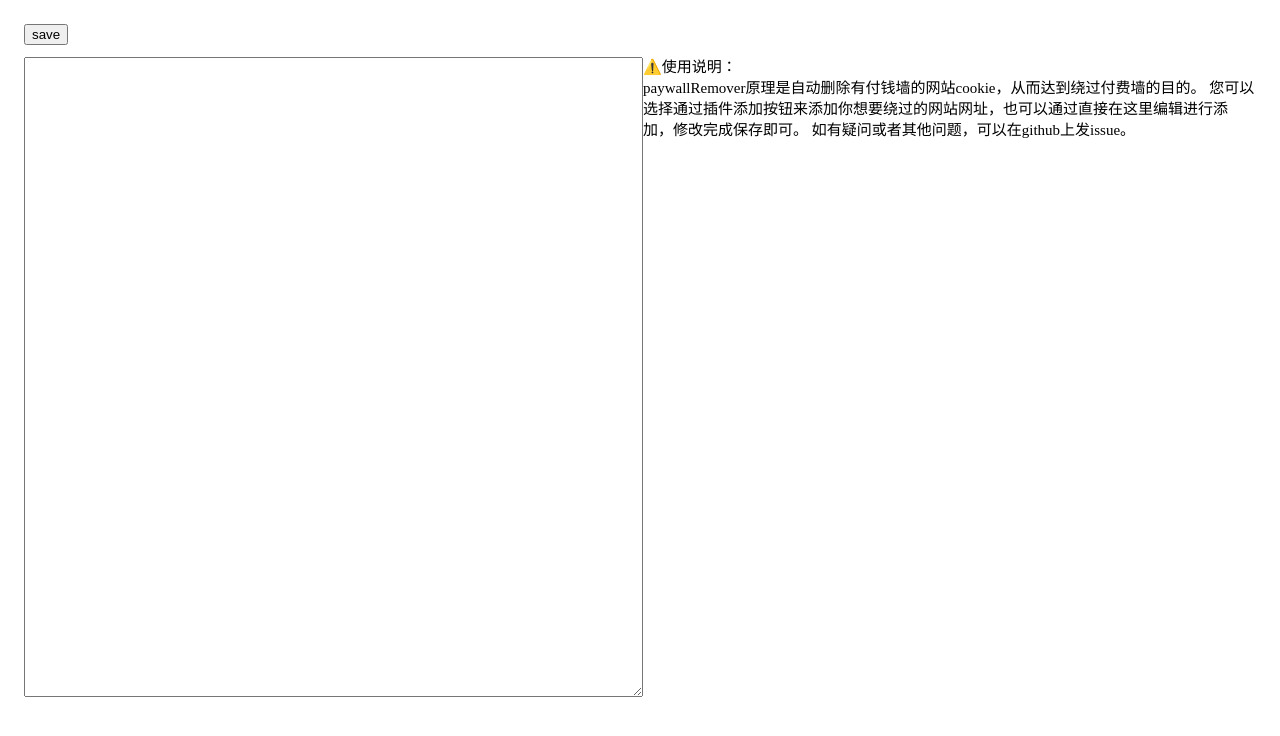
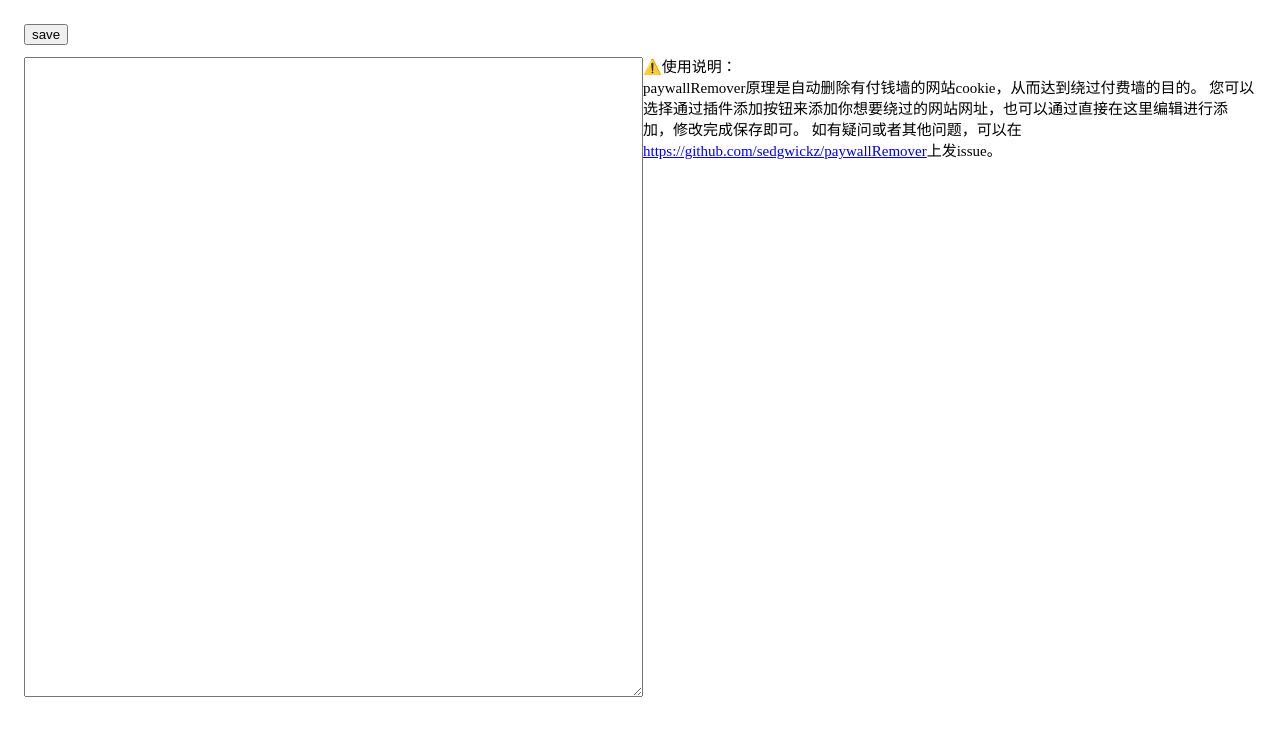
Before and after one commit to sedgwickz/cookieAutoClear, a website with bundled scripts: page dashboard.html in a window 1280 px wide. Built offline with nearby package versions, Linux system fonts and the light colour scheme; some packages are replaced by stand-ins of ours.

Commit message:
add docs

```diff
--- a/dashboard.html
+++ b/dashboard.html
@@ -23,7 +23,11 @@
         <br />
         paywallRemover原理是自动删除有付钱墙的网站cookie，从而达到绕过付费墙的目的。
         您可以选择通过插件添加按钮来添加你想要绕过的网站网址，也可以通过直接在这里编辑进行添加，修改完成保存即可。
-        如有疑问或者其他问题，可以在github上发issue。
+        如有疑问或者其他问题，可以在<a
+          href="https://github.com/sedgwickz/paywallRemover"
+          target="_blank"
+          >https://github.com/sedgwickz/paywallRemover</a
+        >上发issue。
       </div>
     </div>
     <script type="module" src="./js/dashboard.js"></script>
```
Also changed, not shown: README.md, docs/assets/intro.png (added).
